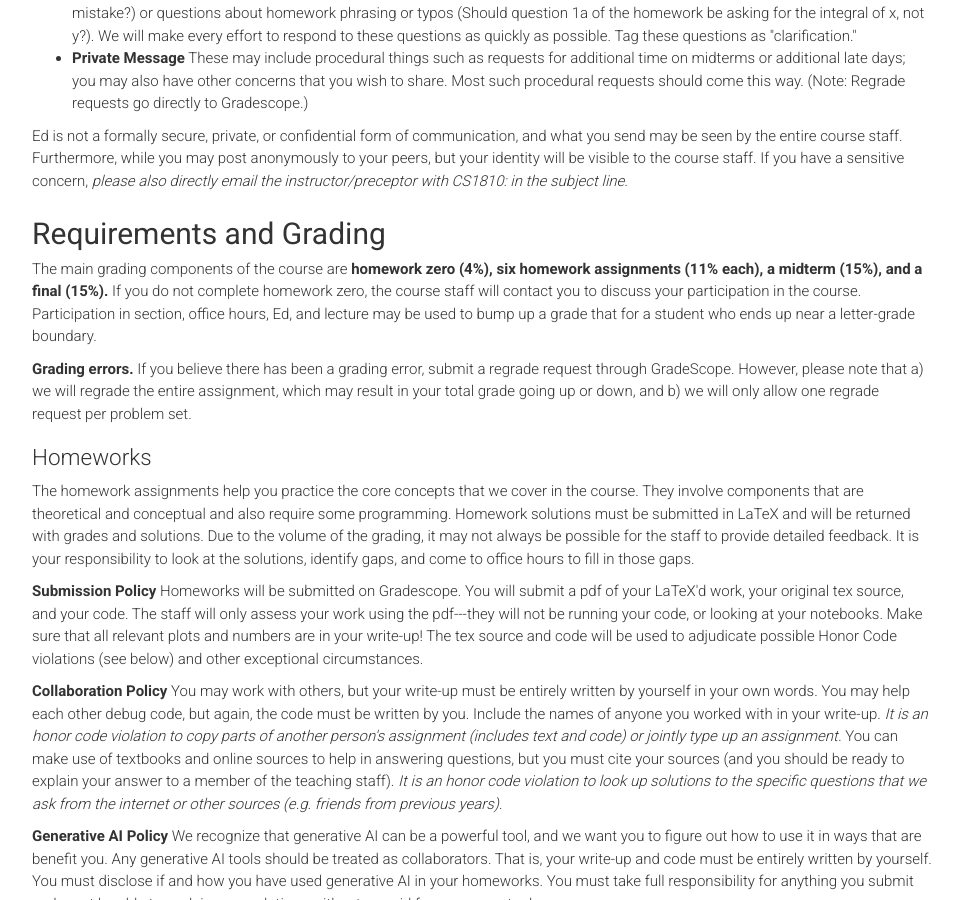
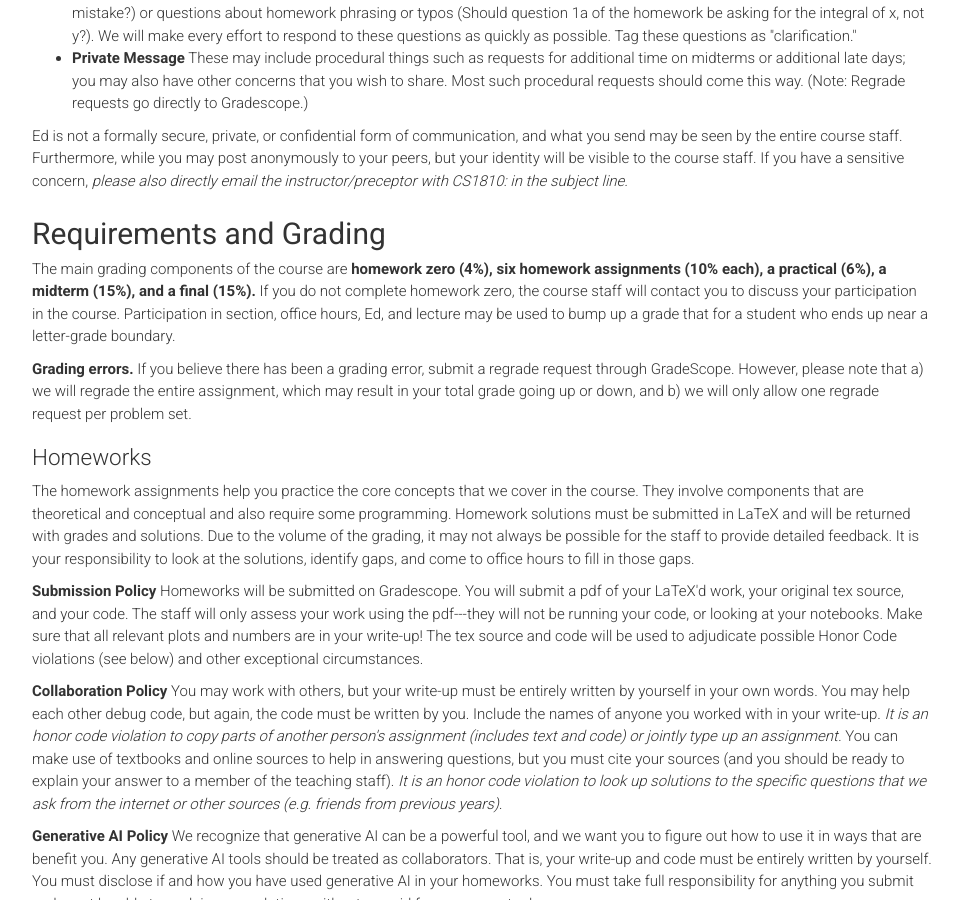
Before and after one commit to harvard-ml-courses/cs181-web, a Jekyll site: the page built from syllabus.html, in a window 1280 px wide and 900 px high, scrolled down 1675 px. Shown: the whole window, without its empty margins (158-1118 px from the left). Built offline with Jekyll 4.4.1, drawn with Linux system fonts in a browser that asks for light colours.

Commit message:
Update syllabus with practical and hw reweighted

```diff
--- a/syllabus.html
+++ b/syllabus.html
@@ -152,8 +152,8 @@ weight: 0
         <h2 class="title">Requirements and Grading</h2>
 
         <p>
-            The main grading components of the course are <strong>homework zero (4%), six homework assignments (11%
-                each), a midterm (15%), and a final (15%).</strong>
+            The main grading components of the course are <strong>homework zero (4%), six homework assignments (10%
+                each), a practical (6%), a midterm (15%), and a final (15%).</strong>
             If you do not complete homework zero, the course staff will contact you to discuss your participation in the
             course.
             Participation in section, office hours, Ed, and lecture may be used to bump
```
